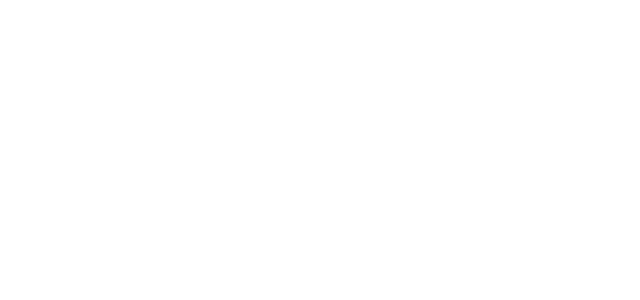
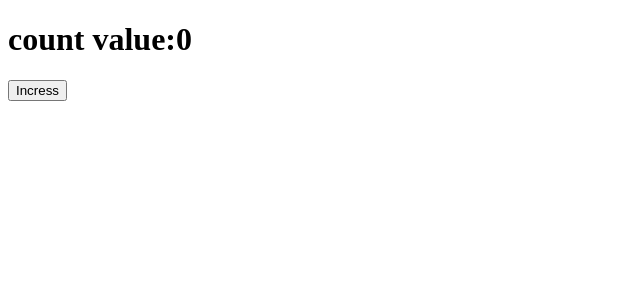
Before and after one commit to mohinkhan16/React, a React (Vite) app in the folder 04_hook_and_states/: page / in a window 1280 px wide. Shown: the top 300 px of the page, without its empty margins (0-640 px from the left). Built offline with nearby package versions, Linux system fonts and the light colour scheme.

Commit message:
some error solve in State2

```diff
--- a/04_hook_and_states/src/App.jsx
+++ b/04_hook_and_states/src/App.jsx
@@ -1,6 +1,6 @@
 
 import State from "./state_and_hooks/01_state";
-import state2 from "./state_and_hooks/02_state";
+import State2 from "./state_and_hooks/02_state";
 
 const App = ()=>{
 
@@ -8,7 +8,7 @@
       <>
 
     {/* <State/> */}
-      <state2/>
+      <State2/>
       </>
     )
 }
--- a/04_hook_and_states/src/state_and_hooks/02_state.jsx
+++ b/04_hook_and_states/src/state_and_hooks/02_state.jsx
@@ -1,6 +1,6 @@
 import { useState } from "react"
 
-const state2 = () => {
+const State2 = () => {
 
     const [count, setCount] = useState(0);
 
@@ -18,9 +18,9 @@
                 handleIncrement();
                 handleIncrement();
                 handleIncrement();
-            }}></button>
+            }}>Incress</button>
         </>
     )
 }
 
-export default state2
+export default State2;
```
